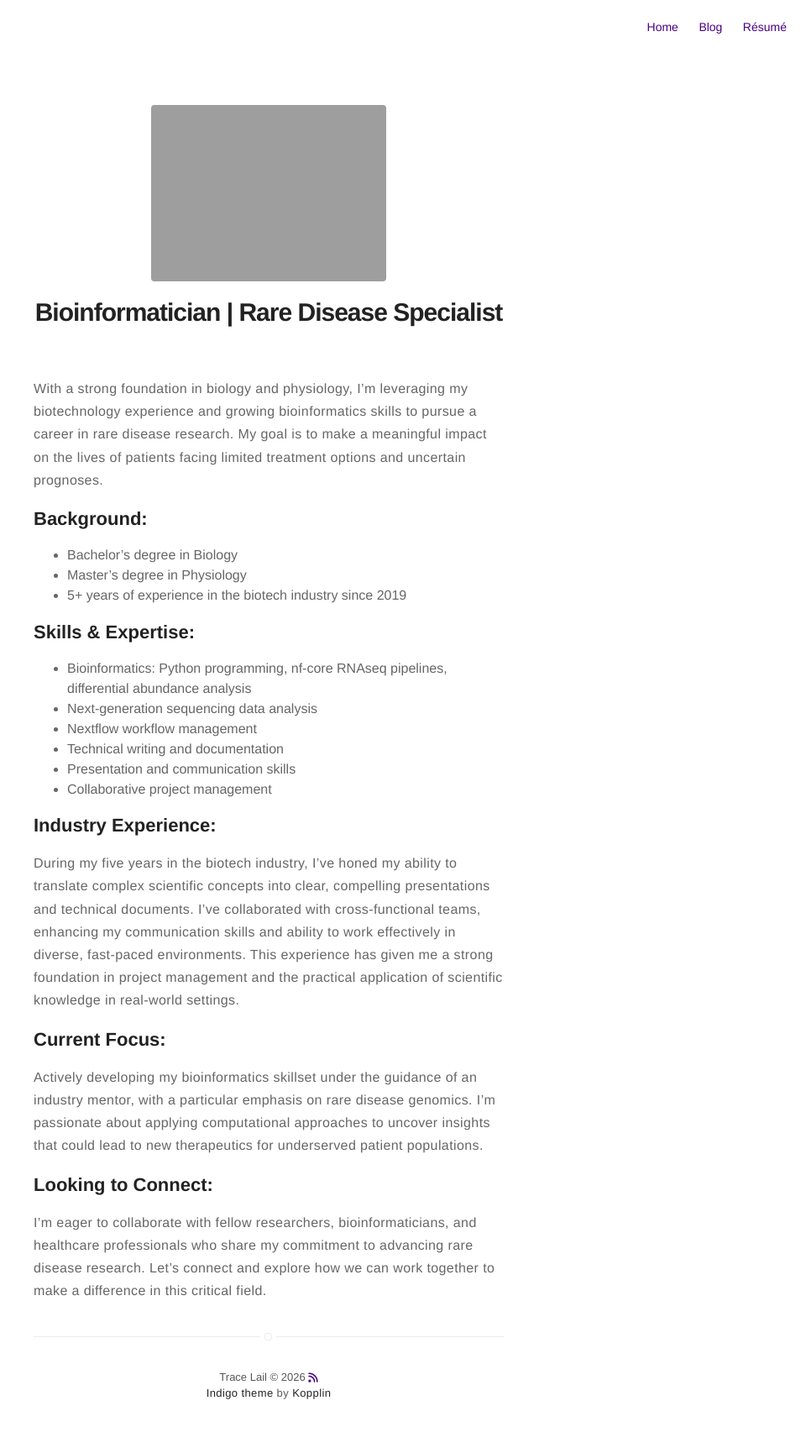
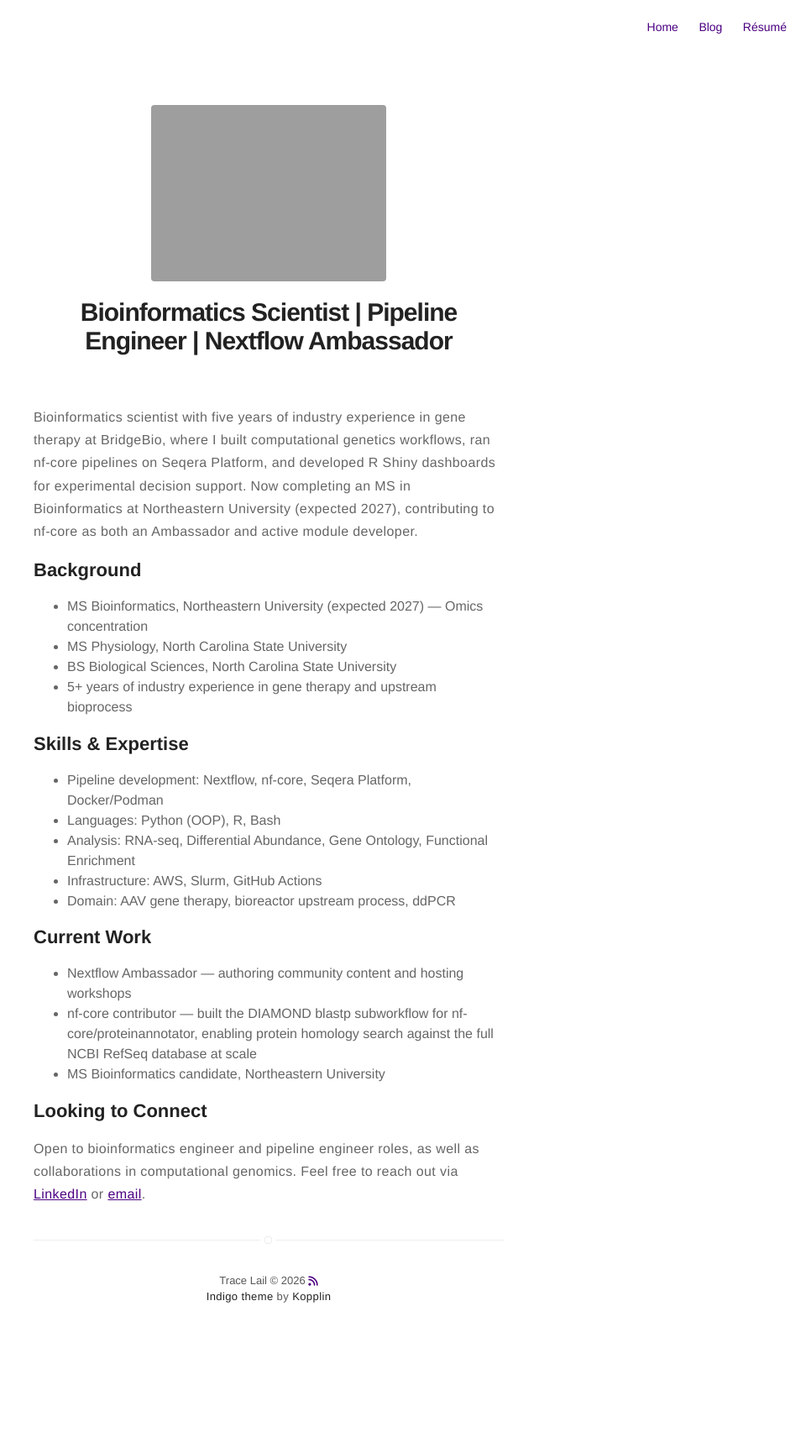
Before and after one commit to tracelail/tracelail.github.io, a Jekyll site: the page built from about.md, in a window 1280 px wide. Shown: the whole page at 84% size, without its empty margins (320-1280 px from the left). Built offline with Jekyll 4.4.1, drawn with Linux system fonts in a browser that asks for light colours; nearby versions of some CDN libraries; after the commit the page ends 1615 px from its top, so only the background shows below that.

Commit message:
Update about.md

```diff
--- a/about.md
+++ b/about.md
@@ -4,31 +4,30 @@
 ---
 ![Profile Image]({% if site.external-image %}{{ site.picture }}{% else %}{{ site.url }}/{{ site.picture }}{% endif %})
 
-# Bioinformatician | Rare Disease Specialist
+# Bioinformatics Scientist | Pipeline Engineer | Nextflow Ambassador
 
-With a strong foundation in biology and physiology, I'm leveraging my biotechnology experience and growing bioinformatics skills to pursue a career in rare disease research. My goal is to make a meaningful impact on the lives of patients facing limited treatment options and uncertain prognoses.
+Bioinformatics scientist with five years of industry experience in gene therapy at BridgeBio, where I built computational genetics workflows, ran nf-core pipelines on Seqera Platform, and developed R Shiny dashboards for experimental decision support. Now completing an MS in Bioinformatics at Northeastern University (expected 2027), contributing to nf-core as both an Ambassador and active module developer.
 
-## Background:
-- Bachelor's degree in Biology
-- Master's degree in Physiology
-- 5+ years of experience in the biotech industry since 2019
+## Background
+- MS Bioinformatics, Northeastern University (expected 2027) — Omics concentration
+- MS Physiology, North Carolina State University
+- BS Biological Sciences, North Carolina State University
+- 5+ years of industry experience in gene therapy and upstream bioprocess
 
-## Skills & Expertise:
-- Bioinformatics: Python programming, nf-core RNAseq pipelines, differential abundance analysis
-- Next-generation sequencing data analysis
-- Nextflow workflow management
-- Technical writing and documentation
-- Presentation and communication skills
-- Collaborative project management
+## Skills & Expertise
+- Pipeline development: Nextflow, nf-core, Seqera Platform, Docker/Podman
+- Languages: Python (OOP), R, Bash
+- Analysis: RNA-seq, Differential Abundance, Gene Ontology, Functional Enrichment
+- Infrastructure: AWS, Slurm, GitHub Actions
+- Domain: AAV gene therapy, bioreactor upstream process, ddPCR
 
-## Industry Experience:
-During my five years in the biotech industry, I've honed my ability to translate complex scientific concepts into clear, compelling presentations and technical documents. I've collaborated with cross-functional teams, enhancing my communication skills and ability to work effectively in diverse, fast-paced environments. This experience has given me a strong foundation in project management and the practical application of scientific knowledge in real-world settings.
+## Current Work
+- Nextflow Ambassador — authoring community content and hosting workshops
+- nf-core contributor — built the DIAMOND blastp subworkflow for nf-core/proteinannotator, enabling protein homology search against the full NCBI RefSeq database at scale
+- MS Bioinformatics candidate, Northeastern University
 
-## Current Focus:
-Actively developing my bioinformatics skillset under the guidance of an industry mentor, with a particular emphasis on rare disease genomics. I'm passionate about applying computational approaches to uncover insights that could lead to new therapeutics for underserved patient populations.
-
-## Looking to Connect:
-I'm eager to collaborate with fellow researchers, bioinformaticians, and healthcare professionals who share my commitment to advancing rare disease research. Let's connect and explore how we can work together to make a difference in this critical field.
+## Looking to Connect
+Open to bioinformatics engineer and pipeline engineer roles, as well as collaborations in computational genomics. Feel free to reach out via [LinkedIn](https://www.linkedin.com/in/tracelail) or [email](mailto:lailtrace@gmail.com).
 
 <!-- <h2>Skills</h2>
 
```
